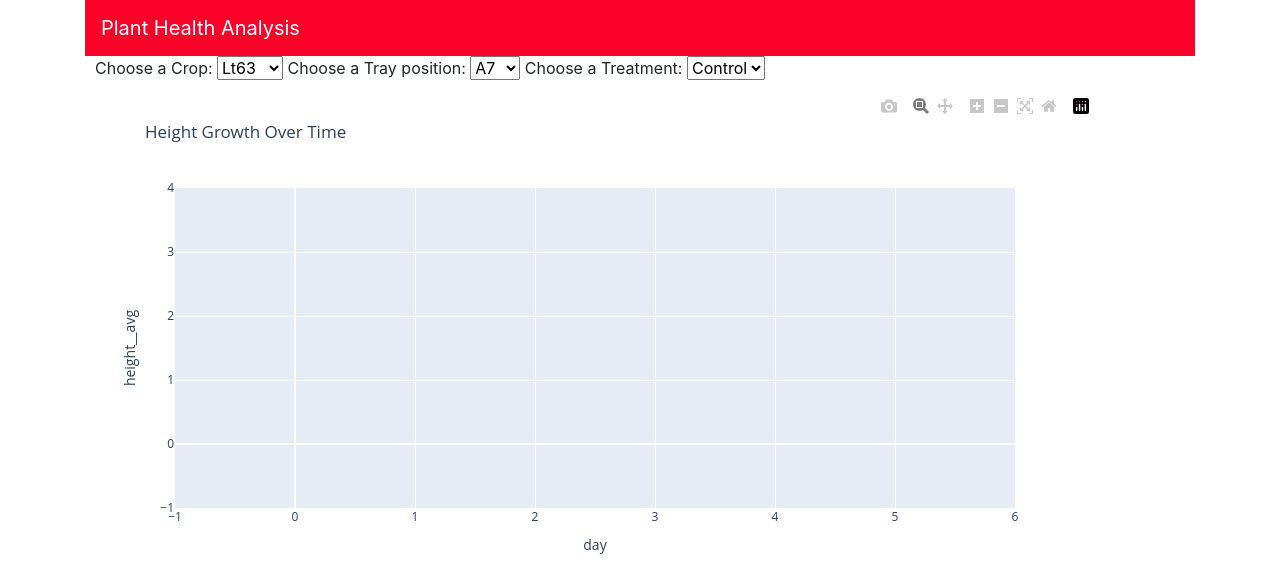
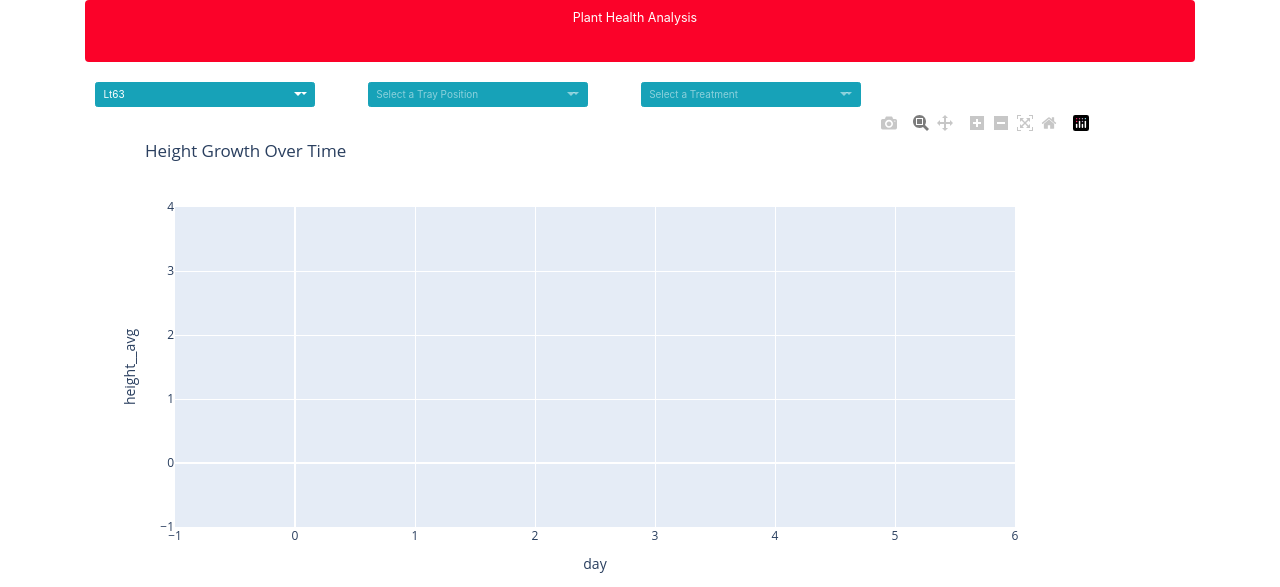
Before and after one commit to sohilshaikhML/Photosynq_EDA, a Flask app: page / in a window 1280 px wide. Shown: the top 587 px of the page. Run offline with Flask 2, Linux system fonts and the light colour scheme; some libraries are stand-ins or nearby versions.

Commit message:
added bootstrap components

```diff
--- a/templates/chartsajax.html
+++ b/templates/chartsajax.html
@@ -2,6 +2,11 @@
 <html>
 <head>
     <title>Home</title>
+    <link rel="stylesheet" href="https://maxcdn.bootstrapcdn.com/bootstrap/3.3.4/css/bootstrap.min.css">
+    <link rel="stylesheet" href="https://cdnjs.cloudflare.com/ajax/libs/bootstrap-select/1.7.5/css/bootstrap-select.min.css">
+    <script src="https://ajax.googleapis.com/ajax/libs/jquery/1.11.3/jquery.min.js"></script>
+    <script src="https://maxcdn.bootstrapcdn.com/bootstrap/3.3.4/js/bootstrap.min.js"></script>
+    <script src="https://cdnjs.cloudflare.com/ajax/libs/bootstrap-select/1.7.5/js/bootstrap-select.min.js"></script>
     <link rel="stylesheet" href="https://cdn.jsdelivr.net/npm/bootstrap@4.1.3/dist/css/bootstrap.min.css" integrity="sha384-MCw98/SFnGE8fJT3GXwEOngsV7Zt27NXFoaoApmYm81iuXoPkFOJwJ8ERdknLPMO" crossorigin="anonymous">
     <script src="https://code.jquery.com/jquery-3.3.1.slim.min.js" integrity="sha384-q8i/X+965DzO0rT7abK41JStQIAqVgRVzpbzo5smXKp4YfRvH+8abtTE1Pi6jizo" crossorigin="anonymous"></script>
     <script src="https://cdn.jsdelivr.net/npm/popper.js@1.14.3/dist/umd/popper.min.js" integrity="sha384-ZMP7rVo3mIykV+2+9J3UJ46jBk0WLaUAdn689aCwoqbBJiSnjAK/l8WvCWPIPm49" crossorigin="anonymous"></script>
@@ -88,8 +93,9 @@
 <!--      </div>-->
 <!--    </div>-->
 
-    <label for="crop">Choose a Crop:</label>
-    <select name="crop" id="crop" onchange="cb()">
+
+    <!-- <label for="crop">Choose a Crop:</label> -->
+    <select name="crop" id="crop" onchange="cb()" class="selectpicker" data-style="btn-info" >
         <option value="Lt63">Lt63</option>
         <option value="Lt43">Lt43</option>
         <option value="Bs49">Bs49</option>
@@ -102,8 +108,9 @@
     </select>
 
 
-    <label for="tray_position">Choose a Tray position:</label>
-    <select name="tray_position" id="tray_position" onchange="cb()">
+    <span style="margin-left: 50px">
+    <!-- <label for="tray_position">Choose a Tray position:</label> -->
+    <select name="tray_position" id="tray_position" onchange="cb()" class="selectpicker" data-style="btn-info" multiple title="Select a Tray Position" data-max-options="1">
         <option value="A7">A7</option>
         <option value="A1">A1</option>
         <option value="A2">A2</option>
@@ -124,14 +131,16 @@
         <option value="B8">B8</option>
         <option value="B9">B9</option>
     </select>
-
-    <label for="treatment">Choose a Treatment:</label>
-    <select name="treatment" id="treatment" onchange="cb()">
+</span>
+    <span style="margin-left: 50px;">
+    <!-- <label for="treatment">Choose a Treatment:</label> -->
+    <select name="treatment" id="treatment" onchange="cb()" class="selectpicker" data-style="btn-info" multiple title="Select a Treatment" data-max-options="1">
         <option value="Control">Control</option>
         <option value="UV5">UV5</option>
         <option value="UV8">UV8</option>
         <option value="all">all</option>
     </select>
+    </span>
 
     <div id="chart_1" class="chart"></div>
     <div id="chart_2" class="chart"></div>
```
Also changed, not shown: 1 other file.
